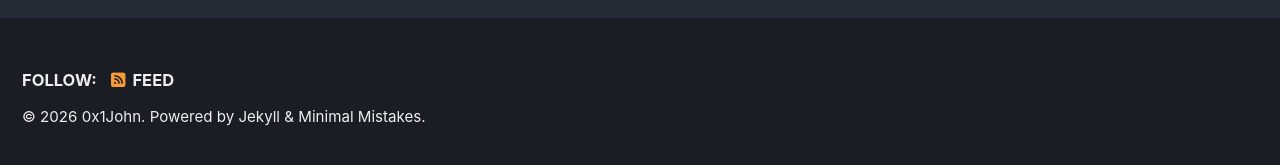
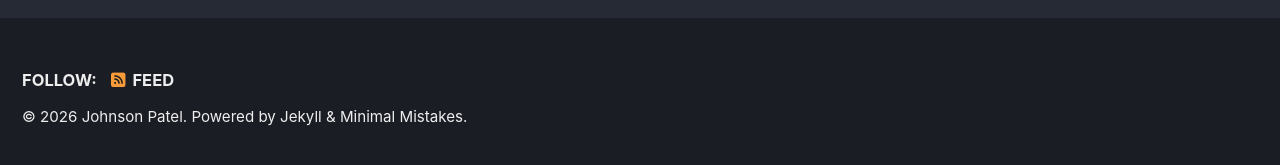
Before and after one commit to 0x1john/0x1john.github.io, a Jekyll site: the page built from index.html, in a window 1280 px wide and 900 px high, scrolled down 1000 px. Shown: the part 727-892 px from the top of the window. Built offline with Jekyll 4.4.1, drawn with Linux system fonts in a browser that asks for light colours; cached includes are drawn as plain includes; nearby versions of some CDN libraries; the list of posts is cut into pages by our own code.

Commit message:
Update _config.yml

```diff
--- a/_config.yml
+++ b/_config.yml
@@ -18,8 +18,8 @@ locale                   : "en-US"
 title                    : "0x1john Labs"
 title_separator          : "-"
 subtitle                 : # site tagline that appears below site title in masthead
-name                     : "0x1John"
-description              : "Threat Analyst & IR team leader - Malware Analysis - Blue Team"
+name                     : "Johnson Patel"
+description              : "Security Researcher - Threat Analyst - Malware Analysis - Blue Team"
 url                      : # the base hostname & protocol for your site e.g. "https://mmistakes.github.io"
 baseurl                  : # the subpath of your site, e.g. "/blog"
 repository               : # GitHub username/repo-name e.g. "mmistakes/minimal-mistakes"
```
